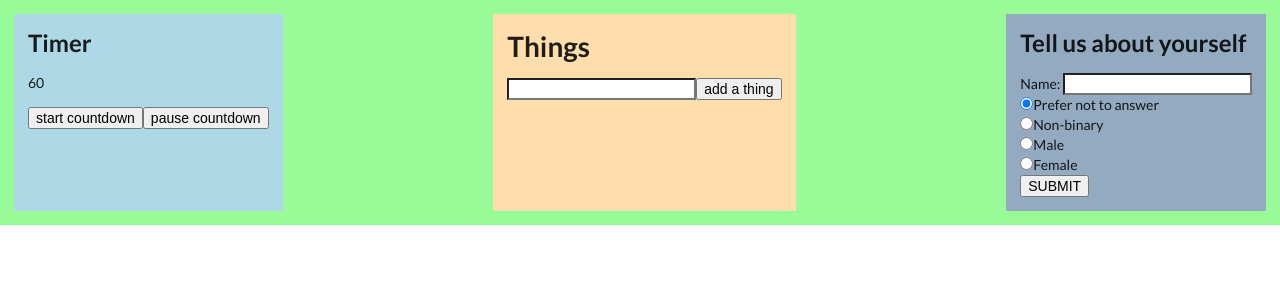
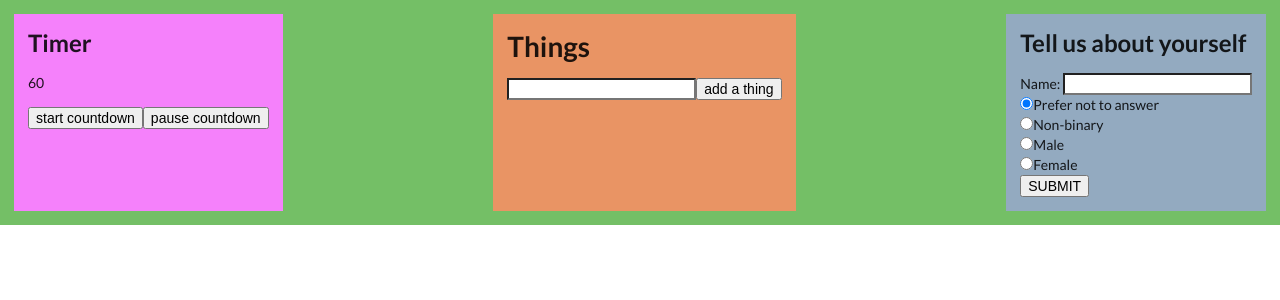
Before and after one commit to theoluyi/xaea-12, a React (Create React App) app: page / in a window 1280 px wide. Shown: the top 300 px of the page. Built offline with nearby package versions, Linux system fonts and the light colour scheme.

Commit message:
equiluminant eyesore complete

```diff
--- a/src/App.css
+++ b/src/App.css
@@ -1,5 +1,5 @@
 .app {
-  background-color: palegreen;
+  background-color: #74bf66;
   padding: 1rem;
   display: flex;
   flex-direction: row;
--- a/src/Components/Things/index.css
+++ b/src/Components/Things/index.css
@@ -1,4 +1,4 @@
 .things {
-  background-color: navajowhite;
+  background-color: #e99464;
   padding: 1rem;
 }
--- a/src/Components/Timer/index.css
+++ b/src/Components/Timer/index.css
@@ -1,4 +1,6 @@
 .timer {
-  background-color: lightblue;
+  /* background-color: lightblue; */
+  /* equiluminant eyesore version */
+  background-color: #F581FB;
   padding: 1rem;
 }
```
